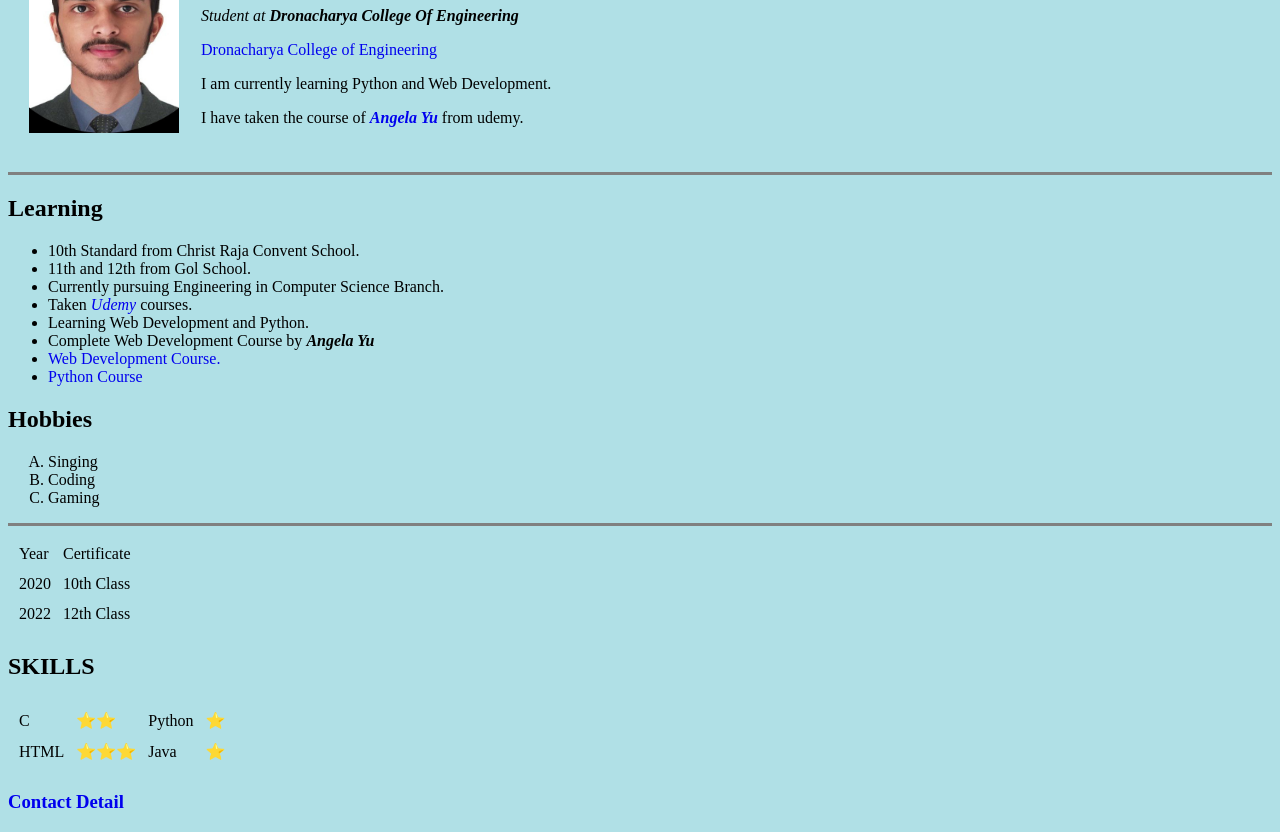
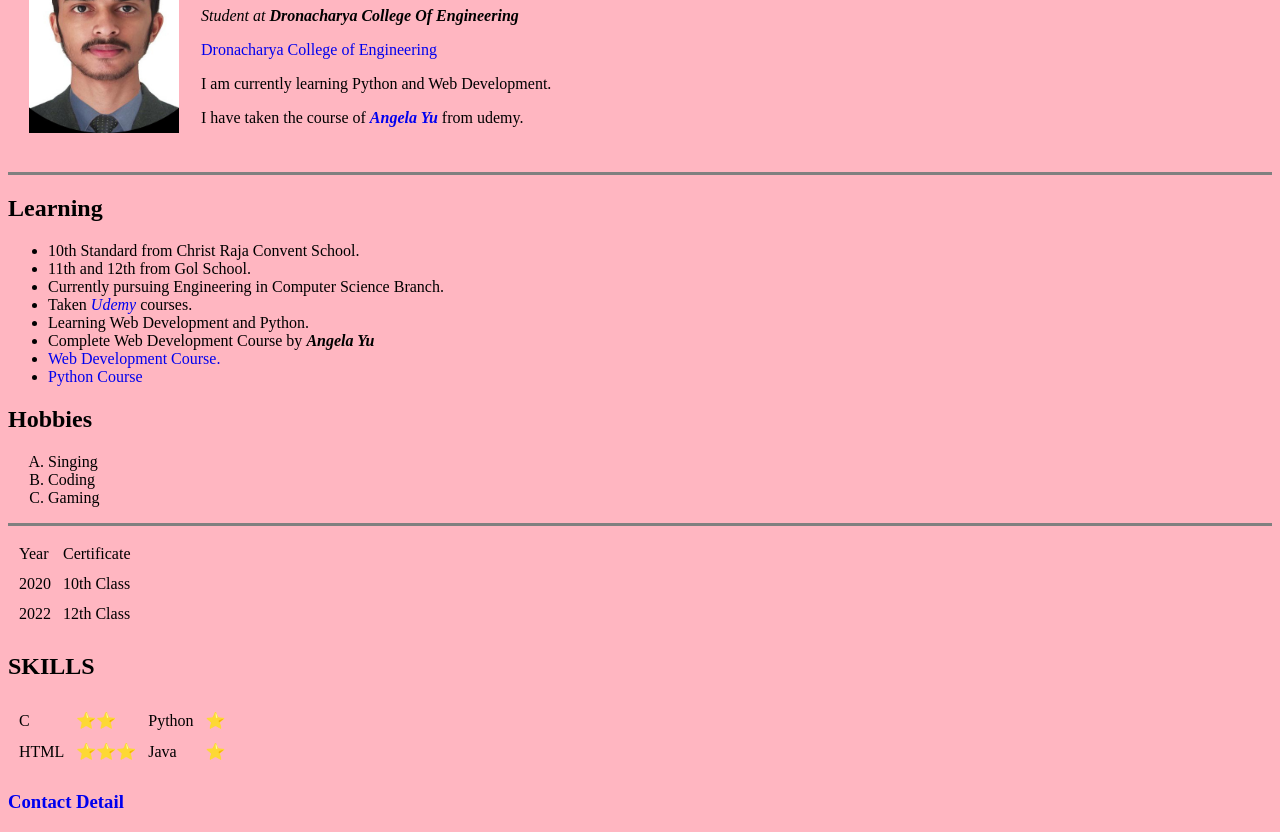
Before and after one commit to Lucius-Malfoy/cv, a plain HTML site: page index.html in a window 1280 px wide. Shown: the part 102-934 px from the top of the page. Drawn offline with Linux system fonts and the light colour scheme.

Commit message:
Update index.html

```diff
--- a/index.html
+++ b/index.html
@@ -8,7 +8,7 @@
     <title>RAMAN Website</title>
 </head>
 
-<body style="background-color:powderblue;">
+<body style="background-color:lightpink;">
     <table cellspacing="20"><td><img src="ramanpic.jpg" width="150" height="200" alt="Raman profile picture"></td>
     <td><h1>Raman Singh</h1>
     <p><em>Student at <strong>Dronacharya College Of Engineering</strong></em></p>
```
